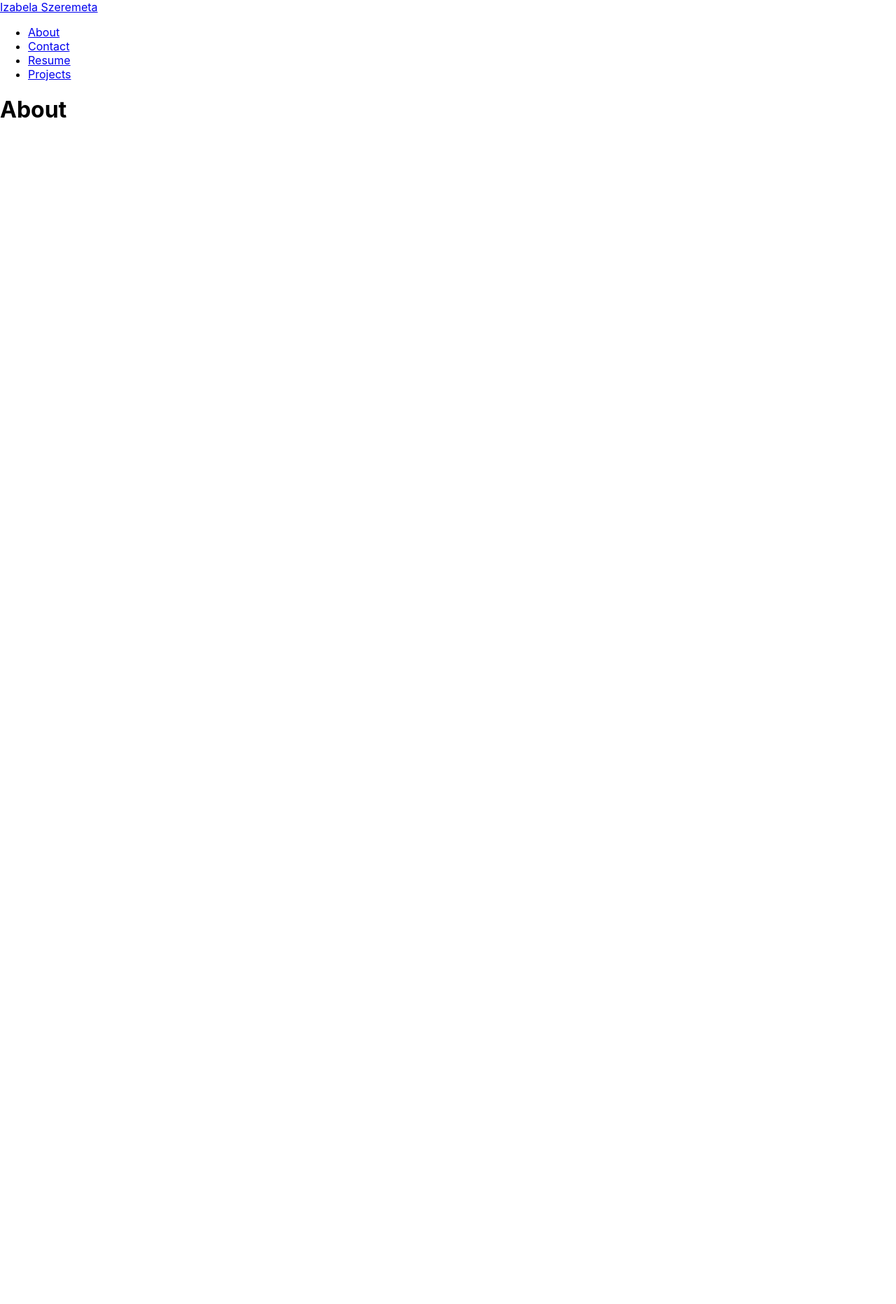
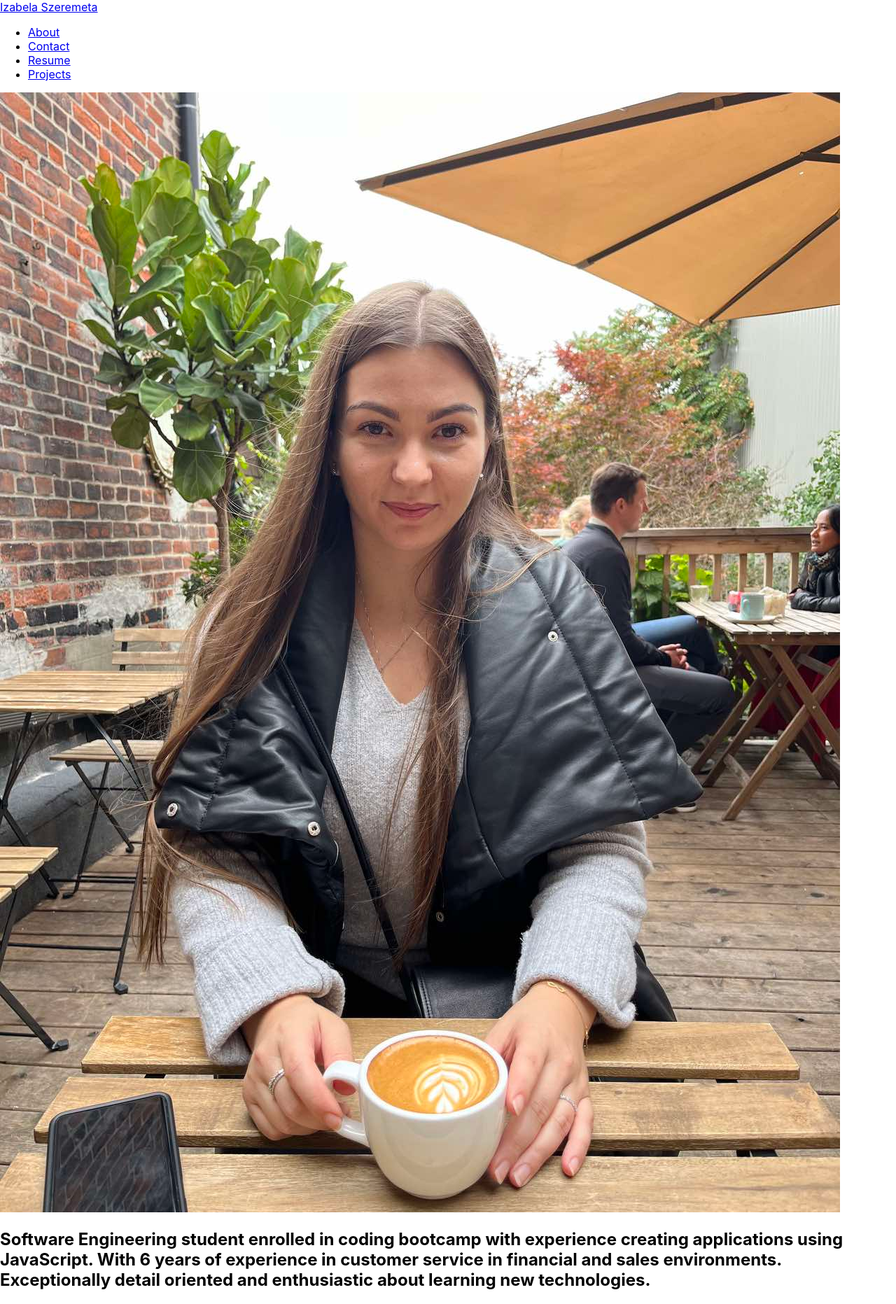
Before and after one commit to izabela2279/portfolio, a React (Create React App) app: page /about in a window 1280 px wide. Shown: the whole page at 70% size. Before the commit the page ends 800 px from the top, so only its background shows below. Built offline with nearby package versions, Linux system fonts and the light colour scheme.

Commit message:
update pages

```diff
--- a/src/pages/About.jsx
+++ b/src/pages/About.jsx
@@ -1,6 +1,11 @@
 function About() {
   return (
-    <h1>About</h1>
+    <>
+      <img src='./profile.jpg' alt="profile" />
+      <h2>
+        Software Engineering student enrolled in coding bootcamp with experience creating applications using JavaScript. With 6 years of experience in customer service in financial and sales environments. Exceptionally detail oriented and enthusiastic about learning new technologies.
+      </h2>
+    </>
   )
 }
 
--- a/src/pages/Contact.jsx
+++ b/src/pages/Contact.jsx
@@ -1,6 +1,9 @@
 function Contact() {
   return (
-    <h1>Contact</h1>
+    <>
+      <h2>Reach out if you'd like to work with me!</h2>
+      <h3>izabelaszeremeta@gmail.com</h3>
+    </>
   )
 }
 
--- a/src/pages/Home.jsx
+++ b/src/pages/Home.jsx
@@ -1,6 +1,10 @@
 function Home() {
   return (
-    <h1>Home</h1>
+    <>
+      <img src='./profile.jpg' alt="profile" />
+      <h1>Izabela Szeremeta</h1>
+      <h2>Software Engineer</h2>
+    </>
   )
 }
 
--- a/src/pages/Resume.jsx
+++ b/src/pages/Resume.jsx
@@ -1,6 +1,9 @@
 function Resume() {
   return (
-    <h1>Resume</h1>
+    <>
+      <h1>Resume</h1>
+      <a href='./resume.pdf'>Click to download resume</a>
+    </>
   )
 }
 
```
Also changed, not shown: public/profile.jpg (added), 1 other file (tests, documents, lock files or other folders).
